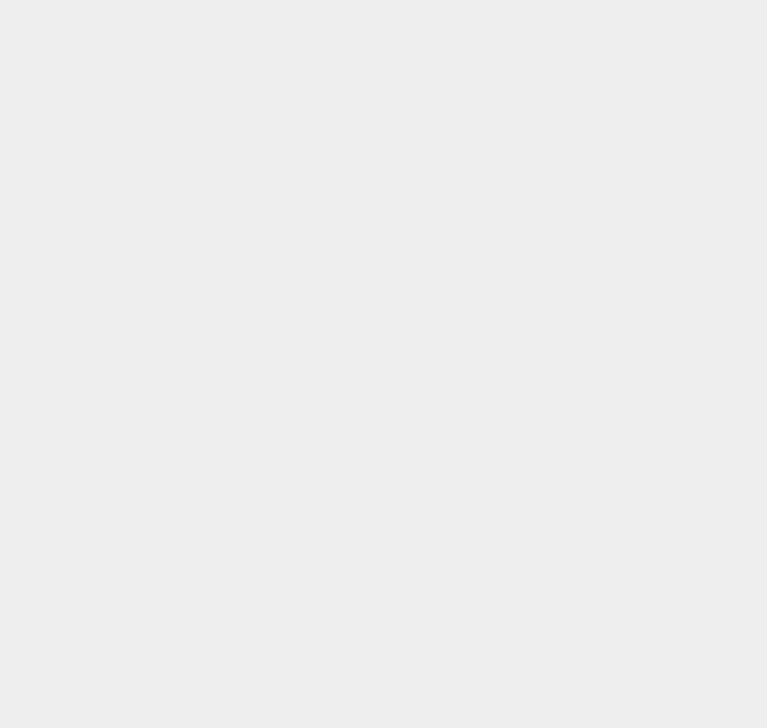
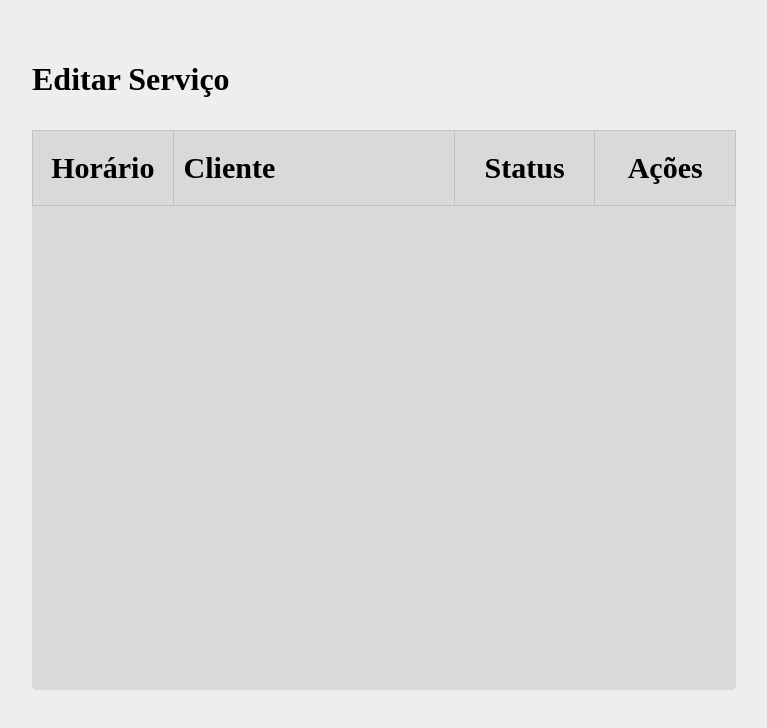
Before and after one commit to Cossio00/barber-admin-frontend, a React (Create React App) app: page /edit-service/1 in a window 1280 px wide. Before the commit this address had no page. Shown: the top 728 px of the page, without its empty margins (256-1023 px from the left). Built offline with nearby package versions, Linux system fonts and the light colour scheme; no server answers.

Commit message:
editServices page started. Route and API implemented. Visual interface missing

```diff
--- /dev/null
+++ b/src/Pages/Home/EditService/EditService.js
@@ -0,0 +1,50 @@
+import React, { useEffect, useState } from "react";
+import { useParams } from "react-router-dom";
+import "./editService.css";
+import api from "../../../Services/api";
+
+function EditService() {
+
+    const { serviceId } = useParams();
+
+    const [ service, setService ] = useState(null);
+
+    useEffect(() => {
+        api
+            .get(`/service-agenda/${serviceId}`, {
+            })
+            .then((response) => {
+                setService(response.data);
+            })
+            .catch((err) => {
+                console.error("ops! ocorreu um erro: " + err);
+            });
+    }, [serviceId]);
+
+
+    return(
+    <div className= "edit-service">
+            <div>
+                <div className="header-container">
+                    <h1 colSpan="2">Editar Serviço</h1>
+                </div>
+                <div className= "edit-service-form-grid">
+                    <table>
+                        <thead>
+                            <tr>
+                                <th>Horário</th>
+                                <th className="clientName">Cliente</th>
+                                <th>Status</th>
+                                <th>Ações</th>
+                            </tr>
+                        </thead>
+                    </table>
+                </div>
+            </div>
+        </div>
+    )
+}
+
+
+
+export default EditService;
--- /dev/null
+++ b/src/Pages/Home/EditService/editService.css
@@ -0,0 +1,12 @@
+.edit-service > div {
+    display: flex;
+    flex-direction: column;
+    width: 55vw;
+    margin: 40px auto 0;
+}
+
+.edit-service-form-grid{
+    height: 70vh;
+    background-color: #D9D9D9;
+    border-radius: 5px;
+}
--- a/src/Pages/Home/Home.js
+++ b/src/Pages/Home/Home.js
@@ -5,6 +5,7 @@ import 'react-calendar/dist/Calendar.css';
 import api from "../../Services/api";
 import "./home.css";
 import { Dialog, DialogContent, DialogContentText, Button, DialogActions } from "@mui/material";
+import { useNavigate } from "react-router-dom";
 
 
 function Home() {
@@ -14,10 +15,15 @@ function Home() {
     const [ open, setOpen ] = useState(false)
     const [ serviceID, setServiceID ] = useState("");
 
+    const navigate = useNavigate();
+
+    const handleEdit = (serviceId) => {
+        navigate(`/edit-service/${serviceId}`);
+    };
+
     const handleClickOpen = (id) => {
         setOpen(true);
         setServiceID(id);
-        console.log(serviceID);
     };
 
     const handleClose = () => {
@@ -57,12 +63,12 @@ function Home() {
 
             return(
                     <tbody>
-                        <tr key={element.serviceid}>
+                        <tr>
                             <th className="serviceDate">{horario}</th>
                             <th className="clientName">{element.clientname}</th>
                             <th className="serviceStatus">OK</th>
                             <th className="serviceActions">
-                                <ion-icon className="editService" name="pencil-outline"></ion-icon>
+                                <ion-icon className="editService" name="pencil-outline" onClick={() => handleEdit(element.serviceid)}></ion-icon>
                                 <ion-icon className="deleteService" name="close-outline" onClick={() => handleClickOpen(element.serviceid)}></ion-icon>
                             </th>
                         </tr>
@@ -73,8 +79,7 @@ function Home() {
         <div className= "home">
             <div className= "agenda-grid">
                 <div className="header-container">
-                    <h1></h1>
-                    <input type="button" value="Agendar"></input>
+                    <input colSpan="2" type="button" value="Agendar"></input>
                 </div>
                 <div className="header-container">
                     <h1>{title}</h1>
--- a/src/Pages/Home/home.css
+++ b/src/Pages/Home/home.css
@@ -17,6 +17,7 @@ body {
 }
 
 .header-container > input {
+    margin-left: auto; /* Isso empurra o input para o lado direito */
     width: 125px;
     height: 50px;
     font-size: 23px;
--- a/src/index.js
+++ b/src/index.js
@@ -3,6 +3,7 @@ import ReactDOM from 'react-dom/client';
 import { BrowserRouter, Route, Routes } from 'react-router-dom';
 import App from './App';
 import Home from './Pages/Home/Home';
+import EditService from './Pages/Home/EditService/EditService';
 
 
 const root = ReactDOM.createRoot(document.getElementById('root'));
@@ -11,6 +12,7 @@ root.render(
     <Routes>
       <Route path= "/" element= {<App/>}/>
       <Route path = "/home" element= {<Home/>}/>
+      <Route path = "/edit-service/:serviceId" element = {<EditService/>}/>
     </Routes>
   </BrowserRouter>
 );
```
